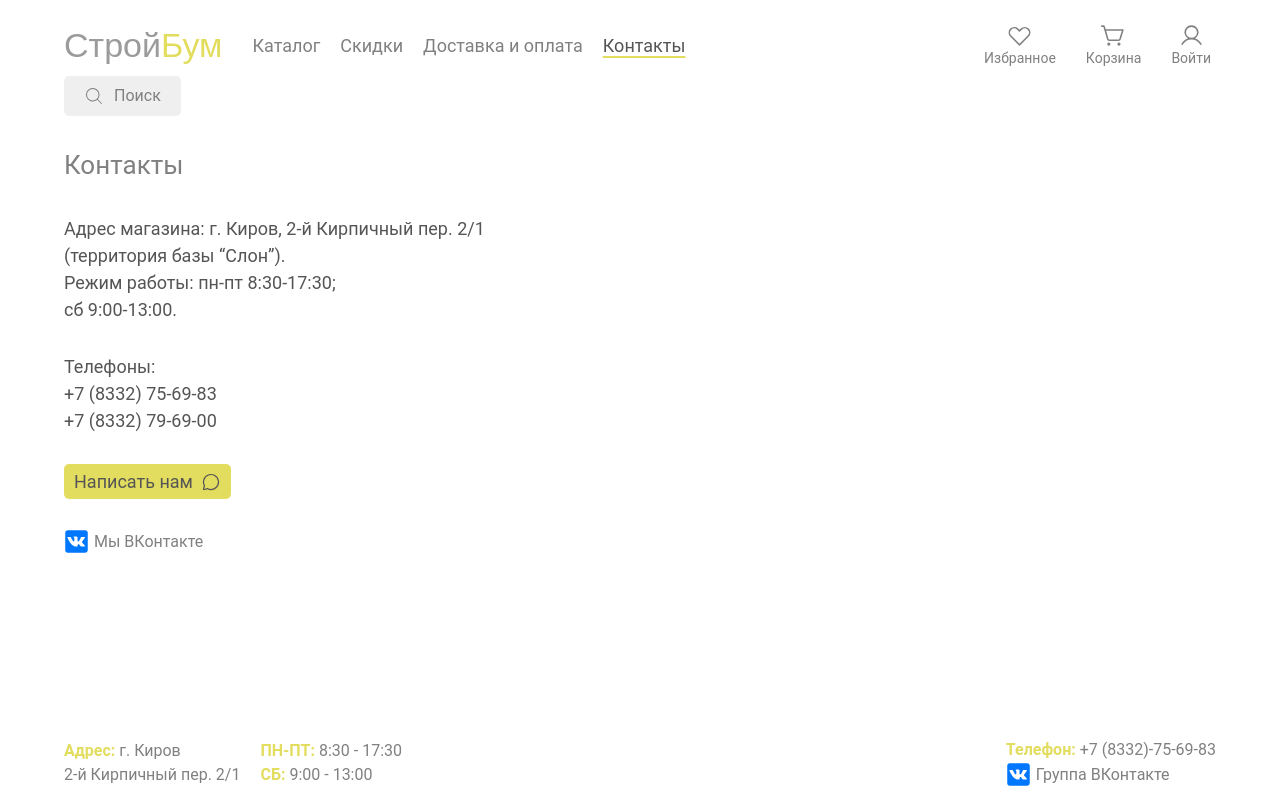
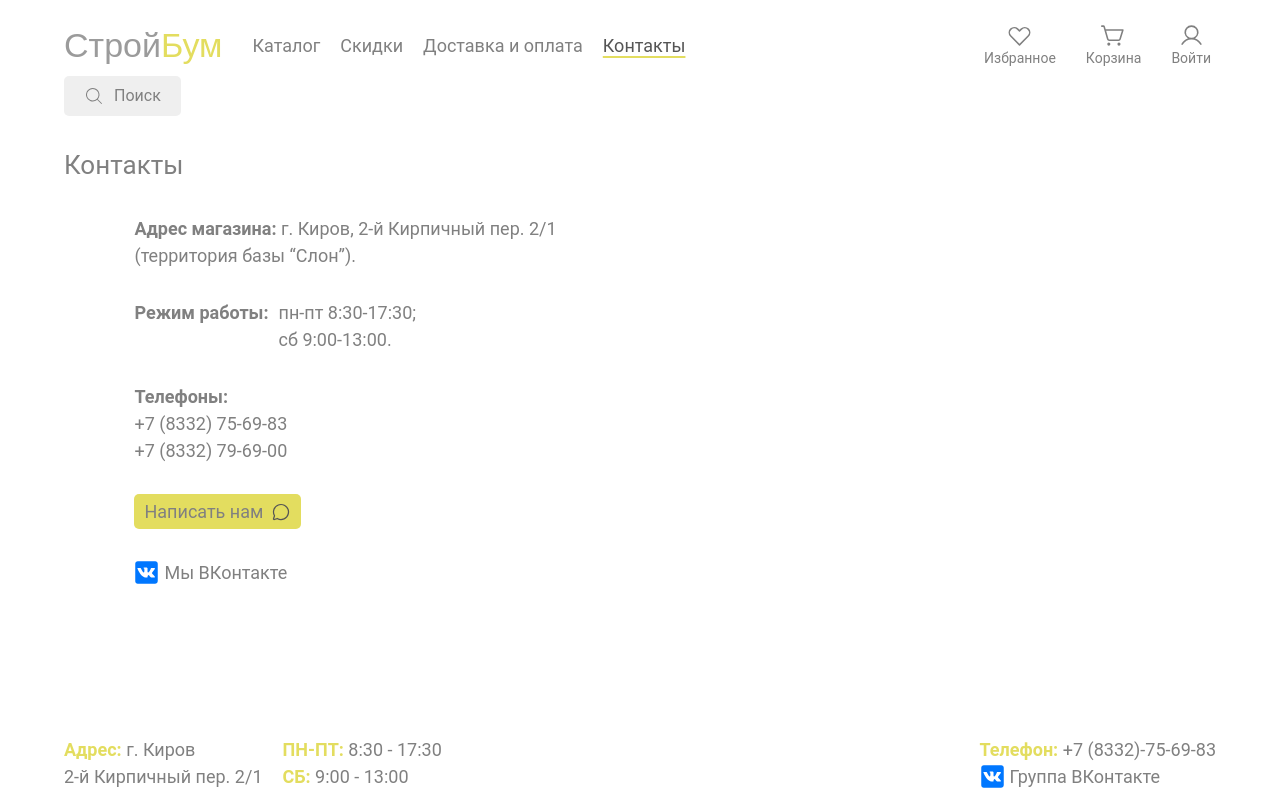
Before and after one commit to kotamikh/StroyBum, a Nuxt app: page /contacts in a window 1280 px wide. Built offline with nearby package versions, Linux system fonts and the light colour scheme; a web font is replaced by a local one.

Commit message:
contacts adaptive wip, change footer font-size

```diff
--- a/components/TheFooter.vue
+++ b/components/TheFooter.vue
@@ -38,6 +38,7 @@ export default {
   width: inherit
   color: var(--grey)
   background-color: white
+  font-size: calc((100vw - 320px) / (1280 - 320) * (18 - 16) + 16px)
 
   .footer-item
     margin-right: 20px
--- a/pages/contacts.vue
+++ b/pages/contacts.vue
@@ -3,15 +3,21 @@
   <div class="contacts">
     <div class="contacts-text">
       <div class="address">
-        <p>Адрес магазина: г. Киров, 2-й Кирпичный пер. 2/1<br/>(территория базы “Слон”).</p>
-        <p>Режим работы: пн-пт 8:30-17:30;<br/>сб 9:00-13:00.</p>
+        <p><span>Адрес магазина:</span> г. Киров, 2-й Кирпичный пер. 2/1<br/>(территория базы “Слон”).</p>
+      </div>
+      <div class="regime">
+        <span>Режим работы: </span>
+        <p>пн-пт 8:30-17:30;<br/>сб 9:00-13:00.</p>
       </div>
       <div class="telephone">
-        <p>Телефоны:</p>
+        <span>Телефоны:</span>
         <p>+7 (8332) 75-69-83<br/>+7 (8332) 79-69-00</p>
       </div>
       <button class="message-btn">Написать нам
-        <svg xmlns="http://www.w3.org/2000/svg" width="20" height="20" viewBox="0 0 256 256"><path fill="#555555" d="M128 24a104 104 0 0 0-91.82 152.88l-11.35 34.05a16 16 0 0 0 20.24 20.24l34.05-11.35A104 104 0 1 0 128 24Zm0 192a87.87 87.87 0 0 1-44.06-11.81a8 8 0 0 0-6.54-.67L40 216l12.47-37.4a8 8 0 0 0-.66-6.54A88 88 0 1 1 128 216Z"/></svg>
+        <svg xmlns="http://www.w3.org/2000/svg" width="20" height="20" viewBox="0 0 256 256">
+          <path fill="#555555"
+                d="M128 24a104 104 0 0 0-91.82 152.88l-11.35 34.05a16 16 0 0 0 20.24 20.24l34.05-11.35A104 104 0 1 0 128 24Zm0 192a87.87 87.87 0 0 1-44.06-11.81a8 8 0 0 0-6.54-.67L40 216l12.47-37.4a8 8 0 0 0-.66-6.54A88 88 0 1 1 128 216Z"/>
+        </svg>
       </button>
       <div class="vk">
         <a href="https://vk.com/stroibum_kirov" target="_blank" rel="noopener">
@@ -23,7 +29,8 @@
       </div>
     </div>
     <div class="contacts-map">
-      <component :is="'script'" type="application/javascript" charset="utf-8" async src="https://api-maps.yandex.ru/services/constructor/1.0/js/?um=constructor%3A0f5ae8f64d658ba78051cb8f2f83e9be1c18cc4a080af3742893da1b3fecd609&amp;width=500&amp;height=400&amp;lang=ru_RU&amp;scroll=true"></component>
+      <component class="yandex-map" :is="'script'" type="application/javascript" charset="utf-8" async
+                 src="https://api-maps.yandex.ru/services/constructor/1.0/js/?um=constructor%3A0f5ae8f64d658ba78051cb8f2f83e9be1c18cc4a080af3742893da1b3fecd609&amp;height=350&amp;lang=ru_RU&amp;scroll=true"></component>
     </div>
   </div>
 </template>
@@ -35,17 +42,40 @@
 <style scoped lang="sass">
 .contacts
   display: flex
+  margin-bottom: 50px
+  justify-content: space-evenly
+  font-size: calc((100vw - 320px) / (1280 - 320) * (18 - 14) + 14px)
+
+  @media screen and (max-width: 599px)
+    gap: 20px
+    margin: 0 30px
+    flex-direction: column
 
   .contacts-text
     gap: 30px
-    width: 45%
+    height: 350px
+    display: flex
+    flex-direction: column
+    justify-content: space-between
+
+    @media screen and (max-width: 799px)
+      gap: 10px
+      margin-right: 10px
+
+    span
+      font-weight: bold
+
+    @media screen and (max-width: 799px)
+      .address p,
+      .regime
         display: flex
         flex-direction: column
 
-  p,
-  .message-btn
-    color: var(--grey)
-    font-size: calc((100vw - 320px) / (1280 - 320) * (18 - 14) + 14px)
+    .regime
+      gap: 10px
+      display: flex
+      @media screen and (max-width: 799px)
+        gap: 0
 
     .message-btn
       gap: 8px
@@ -68,4 +98,13 @@
         &:hover,
         &:focus
           color: #0077ff
+
+  .contacts-map
+    width: 45%
+
+    @media screen and (max-width: 799px)
+      width: 55%
+    @media screen and (max-width: 599px)
+      width: 100%
+      align-self: center
 </style>
```
Lines whose indentation alone changed are shown as unchanged.
